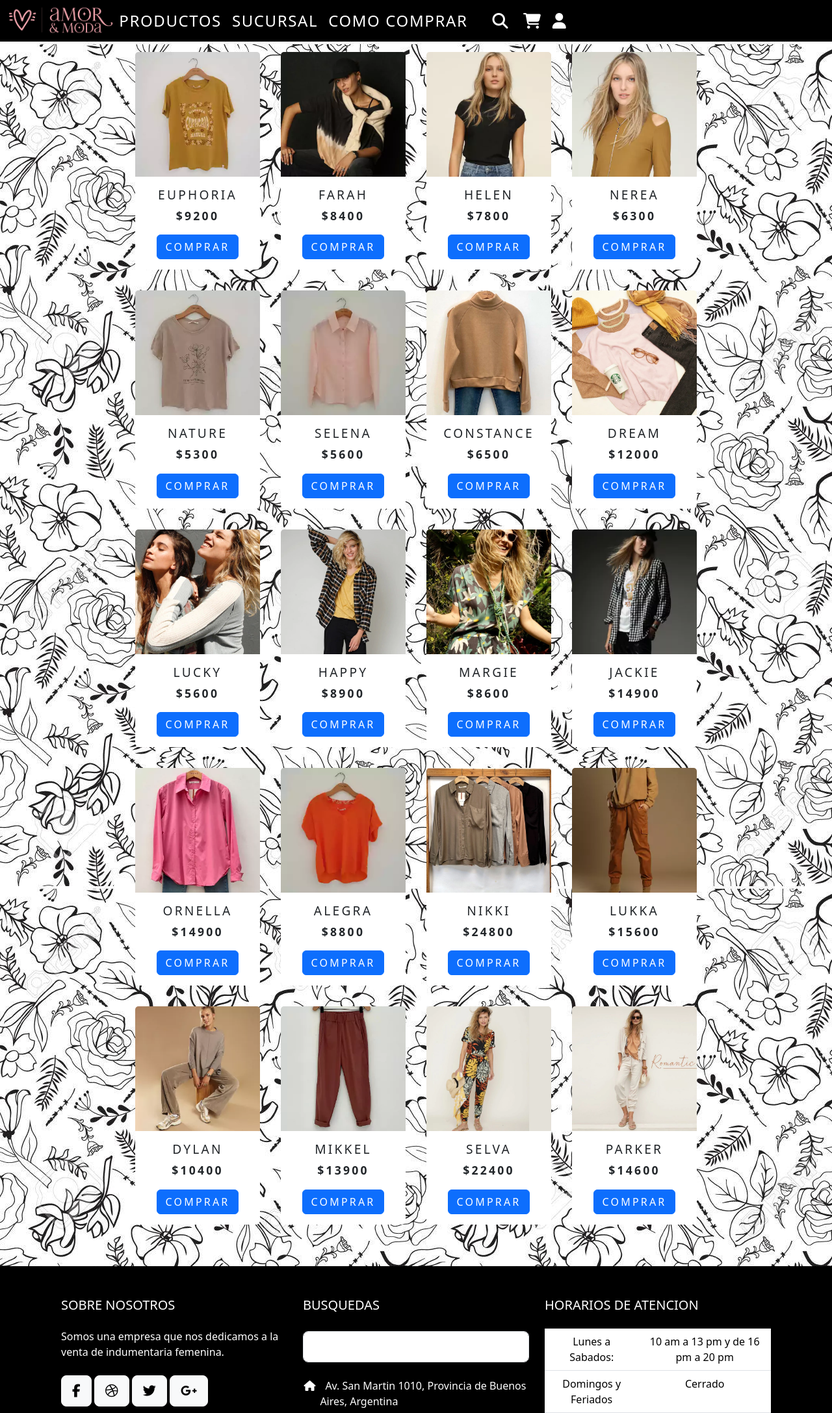
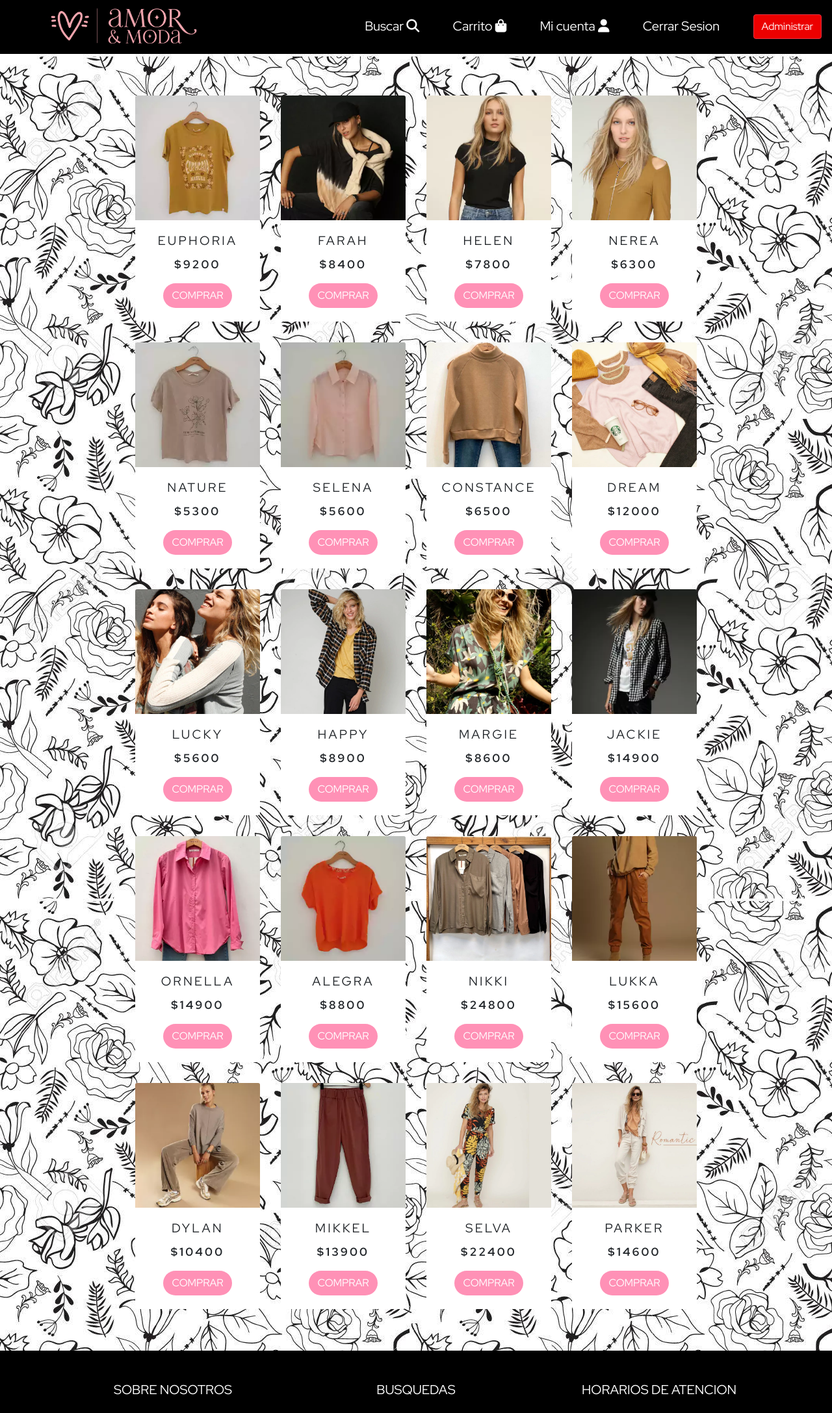
Before and after one commit to Nababoi/ecommerce, a PHP site: page / in a window 1280 px wide. Shown: the top 2175 px of the page at 65% size. Run offline with PHP 8.4, Linux system fonts and the light colour scheme; the visitor is signed in with stand-in values (Sample User, id 1); data comes from the database, SQL or seed files in the repository; some libraries are stand-ins or nearby versions.

Commit message:
elias 19/10

```diff
--- a/Controlador/C_datos.php
+++ b/Controlador/C_datos.php
@@ -1,12 +1,6 @@
 <?php
-
     require ("Modelos/M_productos.php");
     $conexion = new ConexionBd();
     $datosProductos = $conexion->obtenerProductos();
     require("Vistas/V_principal.php");
-
-// }
-
-
-
 ?>
--- a/Controlador/C_login.php
+++ b/Controlador/C_login.php
@@ -26,6 +26,9 @@
             if (password_verify($comprobarContrasena, $hashContrasenaBD)) {
                 session_start();
                 $_SESSION['nombre'] = $fila['nombre'];
+                $_SESSION['apellido'] = $fila['apellido'];
+                $_SESSION['email'] = $fila['email'];
+                $_SESSION['telefono'] = $fila['telefono'];
                 $_SESSION['esadmin'] = $fila['rol'];
                 if ($fila['rol'] == 'administrador') {
                     header("Location: ../Controlador/C_productoCrud.php");
--- a/Estilos/styleLogin.css
+++ b/Estilos/styleLogin.css
@@ -32,28 +32,53 @@ h2 {
 }
 
 nav, .navbar-brand{
-    background-color: #000000;
+    background-color: rgb(0, 0, 0);
+    position: relative;
+
 }
 
 .logo{
-
+    max-height: 67px; /* Establece la altura deseada en píxeles */
     margin-left: 30px;
 }
 
 a{
-    background-color: white;
-}
-
-.navbar a.navbar-brand {
-    font-size: 20px;
-    color: white;
-    display: flex;
+    background-color: #000000;
 
 }
 
-.icono-y-texto {
+.navbar a.navbar-brand{
+    font-size: 20px;
+    color: white;
+    display: inline-block; /* Hace que el elemento sea un bloque en línea para controlar su tamaño */
+    background-color: #000000;
+    letter-spacing: -0.1px;
+}
+
+.btn.btn-danger{
+    color: rgb(255, 255, 255);
+    display: inline-block; /* Hace que el elemento sea un bloque en línea para controlar su tamaño */
+    background-color: #ec0000;
+    letter-spacing: -0.1px;
+    margin-bottom: 0.5%;
+}
+
+.btnComprar a.btn-comprar{
+    color: rgb(255, 255, 255);
+    display: inline-block; /* Hace que el elemento sea un bloque en línea para controlar su tamaño */
+    background-color: #ff91b6;
+    border-radius: 50px;
+    letter-spacing: -0.1px;
+    margin-bottom: 0.5%;
+}
+
+.navbar a:hover{
+    color: #ff91b6;
+}
+
+.icono-y-texto a{
     color: #ffffff;
     display: inline-flex; /* Establece el contenedor como un flex container */
     align-items: center; /* Centra verticalmente los elementos en el contenedor */
-
+    margin-left: auto;
   }
--- a/Vistas/V_formProductoAlta.php
+++ b/Vistas/V_formProductoAlta.php
@@ -34,6 +34,7 @@
                     <option value="vestido">vestido</option>
                 </select>
             </div>
+            <br>
             <button type="submit" class="btn btn-primary">Guardar</button>
         </form>
     </div>
--- a/Vistas/V_formProductoMod.php
+++ b/Vistas/V_formProductoMod.php
@@ -37,6 +37,7 @@ $idProducto = $_GET["id"];
                     <option value="vestido">vestido</option>
                 </select>
             </div>
+            <br>
             <button type="submit" class="btn btn-primary">Guardar</button>
         </form>
     </div>
--- a/Vistas/V_principal.php
+++ b/Vistas/V_principal.php
@@ -10,6 +10,7 @@
 <body>
 
   <div class="ContenedorPadre">
+    <br><br>
 <div class="ContenedorProductos">
     <?php
     while ($fila = mysqli_fetch_assoc($datosProductos)){?>
@@ -20,7 +21,9 @@
 </h5>
     <p class="card-text">$<?php echo $fila["precio"];?></p>
     <!-- <button type="submit" class="btn btn-primary">Subir</button> -->
-    <a href="Controlador/C_productoU.php?id=<?php echo $fila['id'];?>" class="btn btn-primary">Comprar</a>
+    <div class="btnComprar">
+    <a href="Controlador/C_productoU.php?id=<?php echo $fila['id'];?>" class="btn btn-comprar">Comprar</a>
+    </div>
   </div>
 </div>
 <?php } ?>
--- a/Vistas/navbar.php
+++ b/Vistas/navbar.php
@@ -1,41 +1,60 @@
-<!doctype html>
+<!DOCTYPE html>
 <html lang="en">
 
 <head>
-  <meta charset="utf-8">
-  <meta name="viewport" content="width=device-width, initial-scale=1">
+  <meta charset="UTF-8">
+  <meta name="viewport" content="width=device-width, initial-scale=1.0">
+
   <title>Amor & Moda</title>
-  <link href="https://cdn.jsdelivr.net/npm/bootstrap@5.3.1/dist/css/bootstrap.min.css" rel="stylesheet" integrity="sha384-4bw+/aepP/YC94hEpVNVgiZdgIC5+VKNBQNGCHeKRQN+PtmoHDEXuppvnDJzQIu9" crossorigin="anonymous">
-  <link rel="stylesheet" href="../Estilos/style.css">
-  <script src="https://kit.fontawesome.com/e5cc728d9d.js" crossorigin="anonymous"></script>
+  <!-- bootstrap -->
+  <link rel="stylesheet" href="https://cdn.jsdelivr.net/npm/bootstrap@4.5.3/dist/css/bootstrap.min.css" integrity="sha384-TX8t27EcRE3e/ihU7zmQxVncDAy5uIKz4rEkgIXeMed4M0jlfIDPvg6uqKI2xXr2" crossorigin="anonymous">
+  <link rel="stylesheet" href="path/to/font-awesome/css/font-awesome.min.css">
+  <link rel="stylesheet" href="https://cdnjs.cloudflare.com/ajax/libs/font-awesome/6.3.0/css/all.min.css">
+  <!-- fonts -->
+  <link rel="preconnect" href="https://fonts.gstatic.com">
+  <link href="https://fonts.googleapis.com/css2?family=Red+Hat+Display:wght@400;700;900&display=swap" rel="stylesheet">
+  <!-- Mis estilos -->
+  <link rel="stylesheet" href="/ecommerce/Estilos/styleLogin.css">
 </head>
 
 <body>
-  <script src="../Modelos/detalleProducto.js"></script>
+
+  <?php
+  if (session_status() === PHP_SESSION_NONE) {
+    session_start();
+  }
+  ?>
 
   <nav class="navbar navbar-expand-lg navbarCustom">
-    <div class="container-fluid">
-      <img src="img/logo.png" class="logo" width="13%" alt="">
-      <button class="navbar-toggler" type="button" data-bs-toggle="collapse" data-bs-target="#navbarNav" aria-controls="navbarNav" aria-expanded="false" aria-label="Toggle navigation">
-        <span class="navbar-toggler-icon"></span>
-      </button>
-      <div class="collapse navbar-collapse d-flex justify-content-start" id="navbarNav">
-        <ul class="navbar-nav">
-          <li class="nav-item">
-            <a class="nav-link text-white" href="#">PRODUCTOS</a>
-          </li>
-          <li class="nav-item">
-            <a class="nav-link text-white" href="#">SUCURSAL</a>
-          </li>
-          <li class="nav-item">
-            <a class="nav-link text-white" href="#">COMO COMPRAR</a>
-          </li>
-          <li class="nav-item">
-            <a class="nav-link" href="#">
-              <!-- Button trigger modal -->
-              <button type="button" class="botonModal" data-bs-toggle="modal" data-bs-target="#exampleModal">
-                <i class="fas fa-search"></i></a>
-            </button>
+    <div class="logo">
+      <a href="/ecommerce/index.php">
+          <img src="/ecommerce/img/logo.png" class="logo"  alt="">
+      </a>
+    </div>
+    <div class="botones d-none d-lg-block" style="margin-left:auto; ">
+      <a class="navbar-brand " data-bs-toggle="modal" data-bs-target="#exampleModal">Buscar  <i class="fas fa-search" ></i></a>
+      <a class="navbar-brand " data-bs-toggle="modal" data-bs-target="#carritoModal">Carrito  <i class="fa fa-shopping-bag" aria-hidden="true"></i></a>
+      <?php
+        if (isset($_SESSION['nombre'])) {
+          // si el usuario inicio sesion, se muestra 'Cerrar sesion'
+          ?> <a class="navbar-brand " href="/ecommerce/Vistas/V_miCuenta.php" >Mi cuenta <i class="fas fa-user" style="margin-right: 5%;"></i></a> <?php
+          ?> <a class="navbar-brand"  href="/ecommerce/Controlador/C_cerrarSesion.php">Cerrar Sesion </a> <?php
+
+        }else{
+          // si no inicio sesion, se muestra 'ingresa/registrate'
+          ?> <a class="navbar-brand " href="/ecommerce/Vistas/V_login.php" >Ingresa/Registrate  <i class="fas fa-user" style="margin-right: 5%;"></i></a> <?php
+        }
+        if (isset($_SESSION['esadmin']) && $_SESSION['esadmin'] === 'administrador') {
+          // El usuario es un administrador, muestra el boton administrar
+          ?>
+          <a href="/ecommerce/Controlador/C_productoCrud.php">
+            <button type="button" class="btn btn-danger">Administrar</button>
+          </a>
+          <?php
+        }
+      ?>
+    </div>
+  </nav>
 
   <!-- Modal -->
   <div class="modal fade" id="exampleModal" tabindex="-1" aria-labelledby="exampleModalLabel" aria-hidden="true">
@@ -46,13 +65,11 @@
           <button type="button" class="btn-close" data-bs-dismiss="modal" aria-label="Close"></button>
         </div>
         <div class="modal-body">
-
           <div>
             <form class="ContenedorFormFiltrado" action="Controlador/C_filtrado.php" method="POST" enctype="multipart/form-data">
               <input type="text" class="form-control" name="producto" />
               <div id="filtrado" class="form-text"></div>
           </div>
-
         </div>
         <div class="modal-footer">
           <button type="button" class="btn btn-secondary" data-bs-dismiss="modal">Close</button>
@@ -61,26 +78,7 @@
       </div>
     </div>
   </div>
-            </form>
 
-          </li>
-          <li class="nav-item">
-            <a class="nav-link" href="#" data-bs-toggle="modal" data-bs-target="#carritoModal">
-              <i class="fas fa-shopping-cart"></i>
-            </a>
-
-          </li>
-
-          <li class="nav-item">
-            <a class="nav-link" href="./Vistas/V_login.php">
-              <i class="fas fa-user"></i>
-            </a>
-          </li>
-
-        </ul>
-      </div>
-    </div>
-  </nav>
   <!-- Modal del Carrito -->
   <div class="modal fade" id="carritoModal" tabindex="-1" aria-labelledby="carritoModalLabel" aria-hidden="true">
     <div class="modal-dialog modal-lg">
@@ -92,7 +90,6 @@
         <div class="modal-body">
           <!-- Aquí puedes agregar la lista de productos en el carrito -->
           <ul>
-
             <!-- Agrega más productos aquí -->
           </ul>
         </div>
--- a/index.php
+++ b/index.php
@@ -1,3 +1,4 @@
+
 <?php
 require("Vistas/navbar.php");
 require ("Controlador/C_datos.php");
```
Also changed, not shown: Vistas/V_login.php (+20 -13 lines), Vistas/V_miCuenta.php (added, +85 -0 lines), Vistas/V_productoCrud.php (+36 -4 lines), Vistas/V_registrarse.php (+16 -14 lines). Lines whose indentation alone changed are shown as unchanged.
